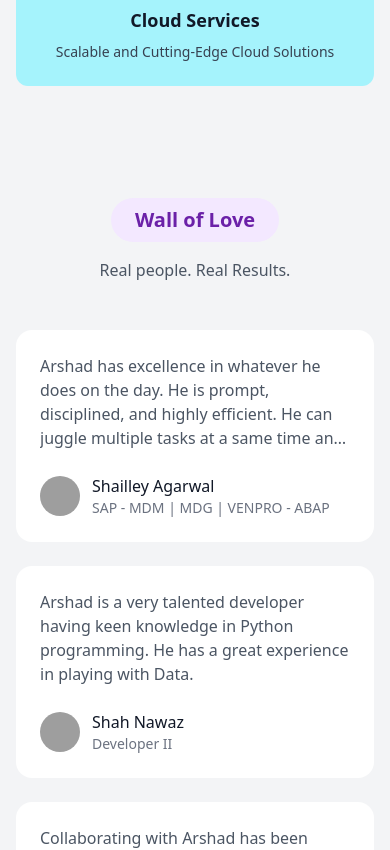
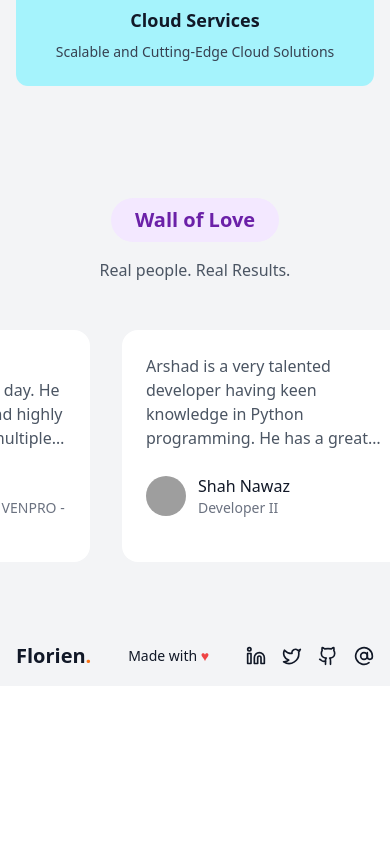
Before and after one commit to Florien2208/My-portifolio-v1, a React (Vite) app: page / in a window 390 px wide. Shown: the part 6620-7470 px from the top of the page. After the commit the page ends 7306 px from the top, so only its background shows below. Built offline with nearby package versions, Linux system fonts and the light colour scheme; grey boxes are pictures that could not be loaded.

Commit message:
update on home page

```diff
--- a/src/pages/WallOfTestimonial.tsx
+++ b/src/pages/WallOfTestimonial.tsx
@@ -1,5 +1,9 @@
-import React, { useContext } from "react";
+import React, { useContext, useEffect, useRef } from "react";
 import { ThemeContext } from "../components/constants/ThemeContext";
+import pho1 from "../assets/backend.svg";
+import pho2 from "../assets/cloud.svg";
+import pho3 from "../assets/devices.svg";
+import pho4 from "../assets/dj.jpg";
 
 interface Testimonial {
   name: string;
@@ -18,7 +22,7 @@ const TestimonialCard: React.FC<Testimonial> = ({
 
   return (
     <div
-      className={`rounded-2xl p-6 h-full transition-all duration-300 ${
+      className={`rounded-2xl p-6 min-w-[300px] max-w-[300px] mx-4 transition-all duration-300 ${
         isDarkMode ? "bg-gray-800" : "bg-white"
       } hover:shadow-lg`}
     >
@@ -58,41 +62,62 @@ const TestimonialCard: React.FC<Testimonial> = ({
 
 const WallOfTestimonial = () => {
   const { isDarkMode } = useContext(ThemeContext);
+  const scrollRef = useRef<HTMLDivElement>(null);
 
   const testimonials: Testimonial[] = [
     {
       name: "Shailley Agarwal",
       role: "SAP - MDM | MDG | VENPRO - ABAP",
       content: `Arshad has excellence in whatever he does on the day. He is prompt, disciplined, and highly efficient. He can juggle multiple tasks at a same time and yes, he is an expert in his domain. I'm really looking for a change, collaborator, manager, or leader like him. I can't think of someone I would rate more highly.`,
-      avatar: "/api/placeholder/40/40",
+      avatar: pho1,
     },
     {
       name: "Shah Nawaz",
       role: "Developer II",
       content: `Arshad is a very talented developer having keen knowledge in Python programming. He has a great experience in playing with Data.`,
-      avatar: "/api/placeholder/40/40",
+      avatar: pho2,
     },
     {
       name: "Md. Umair Abdullah",
       role: "Sr. Full Stack Developer",
       content: `Collaborating with Arshad has been nothing short of transformative. His exceptional problem-solving skills and visionary approach to software development have driven our projects to unprecedented heights. Arshad's mentorship and eagerness to share his vast knowledge have fostered a culture of continuous learning and growth within our team.`,
-      avatar: "/api/placeholder/40/40",
+      avatar: pho3,
     },
     {
       name: "Ayushman Verma",
       role: "Web developer",
       content: `Arshad is an extraordinary developer whose technical prowess and innovative thinking set him apart. His ability to seamlessly integrate cutting-edge technologies and deliver flawless solutions is truly remarkable. Arshad's positive attitude and unwavering dedication to excellence inspire everyone around him, making him an invaluable asset to any team.`,
-      avatar: "/api/placeholder/40/40",
+      avatar: pho4,
     },
   ];
 
+  // Double the testimonials array to create a seamless loop
+  const extendedTestimonials = [...testimonials, ...testimonials];
+
+  useEffect(() => {
+    const scrollContainer = scrollRef.current;
+    if (!scrollContainer) return;
+
+    const scroll = () => {
+      if (scrollContainer.scrollLeft >= scrollContainer.scrollWidth / 2) {
+        scrollContainer.scrollLeft = 0;
+      } else {
+        scrollContainer.scrollLeft += 1;
+      }
+    };
+
+    const intervalId = setInterval(scroll, 30);
+
+    return () => clearInterval(intervalId);
+  }, []);
+
   return (
     <div
-      className={`py-16 px-4 transition-colors duration-300 ${
+      className={`py-16 transition-colors duration-300 overflow-hidden ${
         isDarkMode ? "bg-gray-900" : "bg-gray-100"
       }`}
     >
-      <div className="container mx-auto max-w-7xl">
+      <div className="container mx-auto">
         <div className="text-center mb-12">
           <h2
             className={`inline-block px-6 py-2 text-xl font-semibold rounded-full ${
@@ -109,8 +134,8 @@ const WallOfTestimonial = () => {
             Real people. Real Results.
           </p>
         </div>
-        <div className="grid grid-cols-1 md:grid-cols-2 lg:grid-cols-4 gap-6">
-          {testimonials.map((testimonial, index) => (
+        <div ref={scrollRef} className="flex overflow-x-hidden">
+          {extendedTestimonials.map((testimonial, index) => (
             <TestimonialCard key={index} {...testimonial} />
           ))}
         </div>
```
